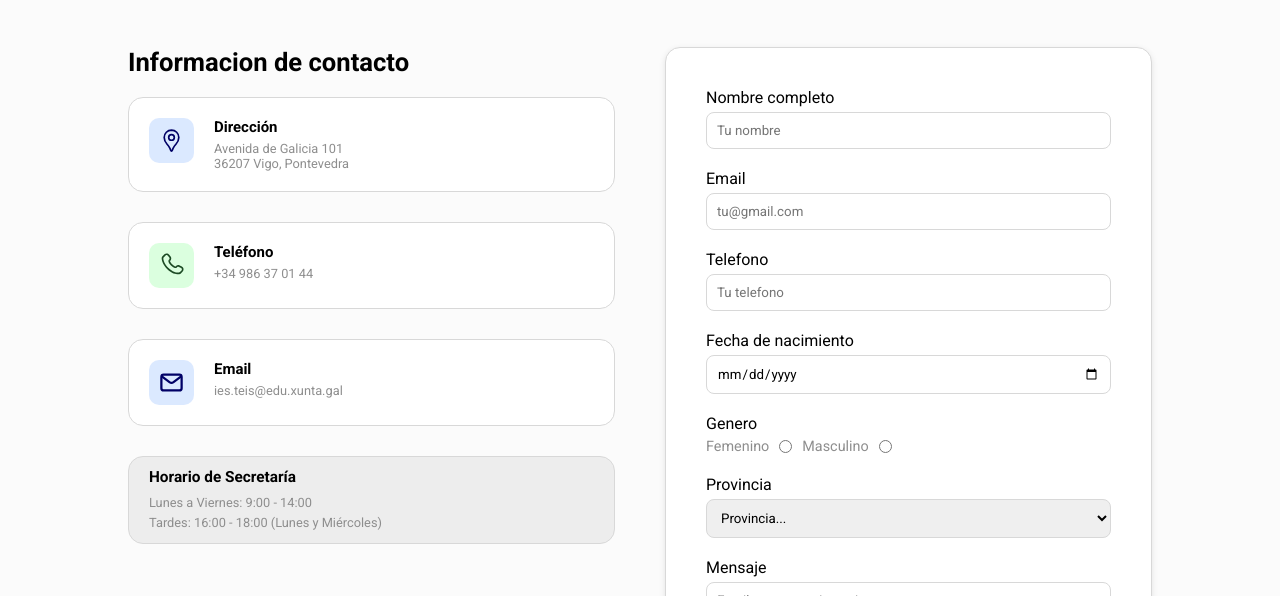
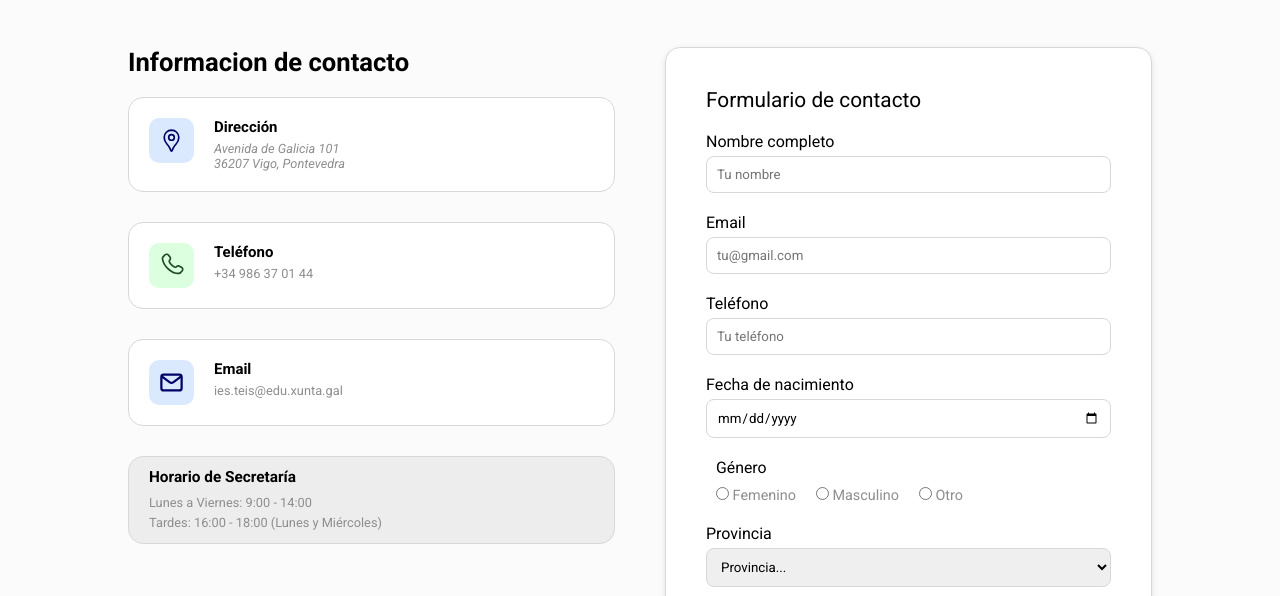
Before and after one commit to DAW-2025-2027/lenguajes-de-marcas, a plain HTML site: page proyecto_final/contacto.html in a window 1280 px wide. Shown: the part 204-800 px from the top of the page. Drawn offline with Linux system fonts and the light colour scheme.

Commit message:
mejorando la semanticas y agregando comentarios/cables al contacto

```diff
--- a/proyecto_final/contacto.html
+++ b/proyecto_final/contacto.html
@@ -1,5 +1,6 @@
 <!DOCTYPE html>
 <html lang="es">
+
 <head>
     <meta charset="UTF-8" />
     <meta name="viewport" content="width=device-width, initial-scale=1.0" />
@@ -8,12 +9,18 @@
 </head>
 
 <body>
+    <!-- ===================== ENCABEZADO / HEADER ====================== -->
+
+    <!-- cable: header inicio -->
     <header>
+
+        <!-- cable: logo -->
         <div class="logo">
-                <!-- <div>IES</div> -->
             <h1>IES de Teis</h1>
             <span>Vigo · Formación Profesional</span>
         </div>
+
+        <!-- cable: nav principal -->
         <nav class="inicio-nav">
             <ul>
                 <li><a href="index.html">Inicio</a></li>
@@ -24,143 +31,179 @@
             </ul>
         </nav>
     </header>
+
+    <!-- ===================== CONTENIDO PRINCIPAL ====================== -->
+
+    <!-- cable: contacto-main -->
     <main class="contacto-main">
+
+        <!-- cable: titulo contacto -->
         <h2>Contacta con nosotros</h2>
+
+        <!-- cable: descripcion contacto -->
         <p>
             ¿Tienes alguna pregunta? Estamos aquí para ayudarte. Envíanos un
             mensaje y te responderemos lo antes posible.
         </p>
-            <div class="informacion">
-                <div class="cartas">
+
+        <!-- ===================== SECCIÓN: INFORMACIÓN & FORMULARIO ====================== -->
+        <!-- cable: informacion -->
+        <section class="informacion">
+
+            <!-- cable: tarjetas contacto -->
+            <aside class="cartas">
+
+                <!-- cable: h3 cartas contacto -->
                 <h3>Informacion de contacto</h3>
+
+                <!-- cable: tarjeta individual contacto -->
+                <article>
+                    <!-- cable: iconos color -->
+                    <!-- cable: icono tarjeta -->
+                    <figure class="icono icono-azul">
+                        <!-- cable: img icono contacto -->
+                        <img src="sources/img/maps-azul.svg" alt="icono de maps" />
+                    </figure>
                     <div>
-                        <div class="icono icono-azul">
-                            <img
-                                src="sources/img/maps-azul.svg"
-                                alt="icono de maps"
-                            />
-                        </div>
-                        <div>
+                        <!-- cable: h3 tarjeta -->
                         <h3>Dirección</h3>
-                            <p>
+                        <!-- cable: texto tarjeta contacto -->
+                        <address>
                             Avenida de Galicia 101
                             <br />
                             36207 Vigo, Pontevedra
-                            </p>
+                        </address>
                     </div>
-                    </div>
+                </article>
+
+                <!-- cable: tarjeta individual contacto -->
+                <article>
+                    <!-- cable: iconos color -->
+                    <!-- cable: icono tarjeta -->
+                    <figure class="icono icono-verde">
+                        <!-- cable: img icono contacto -->
+                        <img src="sources/img/phone-verde.svg" alt="icono telefono" />
+                    </figure>
                     <div>
-                        <div class="icono icono-verde">
-                            <img
-                                src="sources/img/phone-verde.svg"
-                                alt="icono telefono"
-                            />
-                        </div>
-                        <div>
+                        <!-- cable: h3 tarjeta -->
                         <h3>Teléfono</h3>
+                        <!-- cable: texto tarjeta contacto -->
                         <p>+34 986 37 01 44</p>
                     </div>
-                    </div>
+                </article>
+
+                <!-- cable: tarjeta individual contacto -->
+                <article>
+                    <!-- cable: iconos color -->
+                    <!-- cable: icono tarjeta -->
+                    <figure class="icono icono-azul">
+                        <!-- cable: img icono contacto -->
+                        <img src="sources/img/email-azul.svg" alt="icono email" />
+                    </figure>
                     <div>
-                        <div class="icono icono-azul">
-                            <img
-                                src="sources/img/email-azul.svg"
-                                alt="icono email"
-                            />
-                        </div>
-                        <div>
+                        <!-- cable: h3 tarjeta -->
                         <h3>Email</h3>
+                        <!-- cable: texto tarjeta contacto -->
                         <p>ies.teis@edu.xunta.gal</p>
                     </div>
-                    </div>
-                    <div class="horario">
+                </article>
+
+                <!-- cable: horario tarjeta contacto -->
+                <article class="horario">
                     <h4>Horario de Secretaría</h4>
                     <p>Lunes a Viernes: 9:00 - 14:00</p>
                     <p>Tardes: 16:00 - 18:00 (Lunes y Miércoles)</p>
-                    </div>
-                </div>
-                <div>
-                    <form action="" class="formulario-contacto">
-                        <div class="input">
-                            <label for="nombre">Nombre completo</label>
-                            <input
-                                type="text"
-                                id="nombre"
-                                placeholder="Tu nombre"
-                            />
-                        </div>
-                        <div class="input">
-                            <label for="email">Email</label>
-                            <input
-                                type="email"
-                                id="email"
-                                placeholder="tu@gmail.com"
-                            />
-                        </div>
-                        <div class="input">
-                            <label for="telefono">Telefono</label>
-                            <input
-                                type="number"
-                                id="telefono"
-                                placeholder="Tu telefono"
-                            />
-                        </div>
-                        <div class="input">
-                            <label for="nacimiento">Fecha de nacimiento</label>
-                            <input type="date" id="nacimiento" />
-                        </div>
-                        <div class="input">
-                            <label for="genero">Genero</label>
-                            <div class="input-radio">
-                                <div>
-                                    <label for="femenino">Femenino</label>
-                                    <input
-                                        type="radio"
-                                        id="femenino"
-                                        name="genero"
-                                    />
-                                </div>
-                                <div>
-                                    <label for="masculino">Masculino</label>
-                                    <input
-                                        type="radio"
-                                        id="masculino"
-                                        name="genero"
-                                    />
-                                </div>
-                            </div>
-                        </div>
-                        <div class="input">
-                            <label for="provincia">Provincia</label>
+                </article>
+            </aside>
+
+            <!-- cable: columna contacto -->
+            <section>
+
+                <!-- cable: formulario-contacto -->
+                <form class="formulario-contacto">
+                    <fieldset>
+                        <legend>Formulario de contacto</legend>
+
+                        <!-- cable: input contacto -->
+                        <label class="input">
+                            <!-- cable: input estilo -->
+                            <span class="label-text">Nombre completo</span>
+                            <input type="text" id="nombre" name="nombre" placeholder="Tu nombre" />
+                        </label>
+
+                        <!-- cable: input contacto -->
+                        <label class="input">
+                            <!-- cable: input estilo -->
+                            <span class="label-text">Email</span>
+                            <input type="email" id="email" name="email" placeholder="tu@gmail.com" />
+                        </label>
+
+                        <!-- cable: input contacto -->
+                        <label class="input">
+                            <!-- cable: input estilo -->
+                            <span class="label-text">Teléfono</span>
+                            <input type="tel" id="telefono" name="telefono" placeholder="Tu teléfono" />
+                        </label>
+
+                        <!-- cable: input contacto -->
+                        <label class="input">
+                            <!-- cable: input estilo -->
+                            <span class="label-text">Fecha de nacimiento</span>
+                            <input type="date" id="nacimiento" name="nacimiento" />
+                        </label>
+
+                        <!-- cable: radio contacto -->
+                        <fieldset class="input-radio" aria-label="Género">
+                            <legend class="label-text">Género</legend>
+                            <label>
+                                <input type="radio" id="femenino" name="genero" value="femenino" />
+                                Femenino
+                            </label>
+                            <label>
+                                <input type="radio" id="masculino" name="genero" value="masculino" />
+                                Masculino
+                            </label>
+                            <label>
+                                <input type="radio" id="otro" name="genero" value="otro" />
+                                Otro
+                            </label>
+                        </fieldset>
+
+                        <!-- cable: input contacto -->
+                        <label class="input">
+                            <!-- cable: input estilo -->
+                            <span class="label-text">Provincia</span>
                             <select name="provincia" id="provincia">
                                 <option value="">Provincia...</option>
                                 <option value="pontevedra">Pontevedra</option>
                                 <option value="lugo">Lugo</option>
                                 <option value="ourense">Ourense</option>
-                                <option value="a coruña">A Coruña</option>
+                                <option value="a-coruna">A Coruña</option>
                             </select>
-                        </div>
-                        <div class="textarea">
-                            <label for="mensaje">Mensaje</label>
-                            <textarea
-                                name="mensaje"
-                                id="mensaje"
-                                placeholder="Escribe tu mensaje aqui..."
-                                rows="6"
-                            ></textarea>
-                        </div>
+                        </label>
 
-                        <div class="terminos-condiciones">
-                            <input type="checkbox" id="termino" />
-                            <label for="termino">
-                                He leído y acepto los
-                                <span>"Términos y Condiciones"</span>
+                        <!-- cable: input contacto -->
+                        <label class="textarea">
+                            <!-- cable: input estilo -->
+                            <span class="label-text">Mensaje</span>
+                            <textarea name="mensaje" id="mensaje" placeholder="Escribe tu mensaje aquí..."
+                                rows="6"></textarea>
                         </label>
-                        </div>
+
+                        <!-- cable: terminos contacto -->
+                        <label class="terminos-condiciones">
+                            <input type="checkbox" id="termino" name="termino" />
+                            He leído y acepto los <span><!-- cable: terminos span -->"Términos y Condiciones"</span>
+                        </label>
+
+                        <!-- cable: boton contacto -->
+                        <!-- cable: hover boton contacto -->
                         <button type="submit">Enviar Mensaje</button>
+                    </fieldset>
                 </form>
-                </div>
-            </div>
+            </section>
+        </section>
     </main>
 </body>
+
 </html>
--- a/proyecto_final/style.css
+++ b/proyecto_final/style.css
@@ -325,13 +325,13 @@ header {
     align-items: center;
 }
 
-/* Título principal contacto - h2 contacto */
+/* Título principal contacto - titulo contacto */
 .contacto-main h2 {
     font-size: 3em;
     margin-bottom: 15px;
 }
 
-/* Párrafo introductorio contacto - p contacto */
+/* Párrafo introductorio contacto - descripcion contacto */
 .contacto-main>p {
     color: var(--text-gray-color);
     max-width: 60vw;
@@ -339,7 +339,7 @@ header {
     font-size: 1.2em;
 }
 
-/* Contenedor información contacto (tarjetas) - info contacto */
+/* Contenedor información contacto (tarjetas) - informacion */
 .contacto-main .informacion {
     display: flex;
     padding: 50px 20px;
@@ -347,7 +347,7 @@ header {
 }
 
 /* Cada columna dentro de información contacto - columna contacto */
-.contacto-main .informacion>div {
+.contacto-main .informacion>aside, section {
     width: 50%;
 }
 
@@ -355,7 +355,7 @@ header {
 /* Contacto > Tarjetas información  */
 /* =============================== */
 
-/* Contenedor tarjetas - cartas contacto */
+/* Contenedor tarjetas - tarjetas contacto */
 .contacto-main .informacion .cartas {
     font-size: 0.8em;
     margin-right: 50px;
@@ -368,7 +368,7 @@ header {
 }
 
 /* Cada tarjeta individual - tarjeta individual contacto */
-.contacto-main .informacion .cartas>div {
+.contacto-main .informacion .cartas>article {
     padding: 20px;
     border: 1px solid rgb(216, 216, 216);
     border-radius: 15px;
@@ -379,7 +379,7 @@ header {
 }
 
 /* Título dentro de cada tarjeta - h3 tarjeta */
-.contacto-main .informacion .cartas>div h3 {
+.contacto-main .informacion .cartas>article h3 {
     margin-bottom: 5px;
 }
 
@@ -410,7 +410,7 @@ header {
 }
 
 /* Texto dentro de tarjeta - texto tarjeta contacto */
-.contacto-main .informacion .cartas p {
+.contacto-main .informacion .cartas p, address {
     color: var(--text-gray-color);
 }
 
@@ -438,6 +438,19 @@ header {
     box-shadow: 0 2px 6px rgba(0, 0, 0, 0.1);
     padding: 40px;
 }
+
+.formulario-contacto>fieldset>legend {
+    margin-bottom: 20px;
+    border: none;
+    font-size: 1.3em;
+}
+
+.formulario-contacto fieldset {
+    border: none;
+}
+
+
+
 
 /* Campos de input y textarea - input contacto */
 .formulario-contacto .input,
@@ -482,14 +495,14 @@ select,
     display: flex;
     font-size: 0.9em;
     color: var(--text-gray-color);
+    gap: 20px;
+    padding: 10px 0;
+    margin: 10px;
 }
 
-.formulario-contacto .input-radio div {
-    /* Cada opción radio - radio div */
-    display: flex;
-    align-items: center;
-    gap: 10px;
-    margin-right: 10px;
+.formulario-contacto .input-radio legend {
+    font-size: 1.1em;
+    color: black;
 }
 
 /* Términos y condiciones formulario contacto - terminos contacto */
```
Lines whose indentation alone changed are shown as unchanged.
